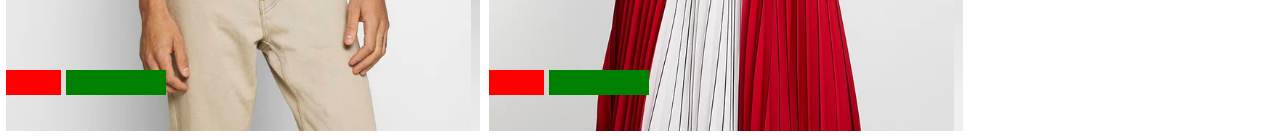
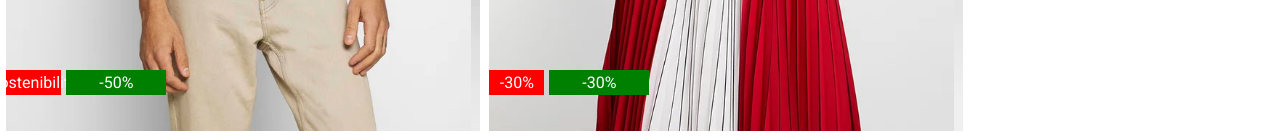
Before and after one commit to Jomar-Navarro/vite-boolando, a Vue app: page / in a window 1280 px wide. Shown: the part 659-795 px from the top of the page. Built offline with nearby package versions, Linux system fonts and the light colour scheme; a web font is replaced by a local one.

Commit message:
[add] badges notdone

```diff
--- a/src/components/Main.vue
+++ b/src/components/Main.vue
@@ -20,8 +20,10 @@
     <div class="container">
       <ProductCard v-for="product in products" :key="product.id"
         :productMainImage="`src/assets/img/${product.frontImage}`"
-        :productSecondImage="`src/assets/img/${product.backImage}`" :productDiscount="product.value"
-        :productBrand="product.brand" :productName="product.name" :productFullPrice="product.price" />
+        :productSecondImage="`src/assets/img/${product.backImage}`" :productDiscount="product.badges[0].value"
+        :productBrand="product.brand" :productName="product.name" :productFullPrice="product.price"
+        :productbadges="product.badges"
+        />
     </div>
   </main>
 </template>
--- a/src/components/ProductCard.vue
+++ b/src/components/ProductCard.vue
@@ -12,6 +12,7 @@
       productBrand: String,
       productName: String,
       productFullPrice: String,
+      productbadges: Array,
     }
   }
 </script>
@@ -25,7 +26,7 @@
     <img :src="productSecondImage" :alt="productSecondImage">
     <span class="heart d-flex ">&hearts;</span>
     <span class="discount d-flex">{{ productDiscount }}</span>
-    <span class="eco d-flex">{{ productDiscount }}</span>
+    <span v-for="(badge, index) in productbadges" :key="index" class="eco d-flex">{{ badge.value }}</span>
     <p>{{ productBrand }}</p>
     <h3>{{ productName }}</h3>
     <span class="prezzo">14,99 &euro;</span>
```
